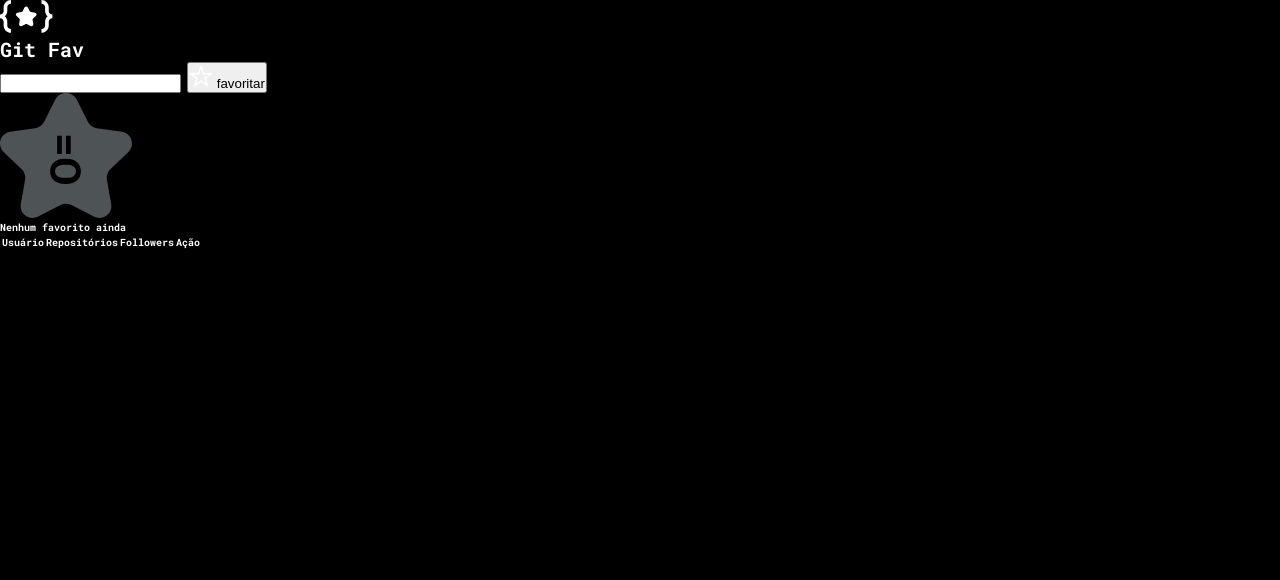
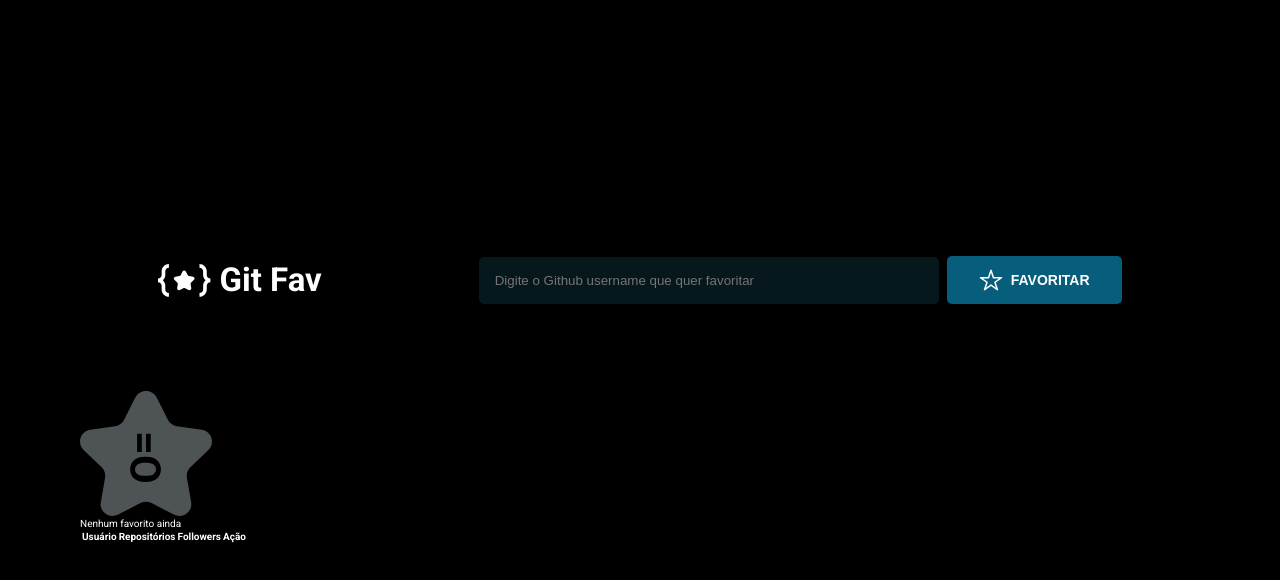
Before and after one commit to matheushnascimento/GitFav, a plain HTML site: page index.html in a window 1280 px wide. Drawn offline with Linux system fonts and the light colour scheme.

Commit message:
css do header

```diff
--- a/index.html
+++ b/index.html
@@ -23,8 +23,14 @@
         </div>
 
         <div class="input-wrapper">
-          <label for="search"></label>
-          <input id="search" type="text" />
+          <label class="sr-only" for="search"
+            >Digite o Github username que quer favoritar</label
+          >
+          <input
+            placeholder="Digite o Github username que quer favoritar"
+            id="search"
+            type="text"
+          />
           <button>
             <img src="assets/button-star.svg" alt="estrela" /> favoritar
           </button>
--- a/style.css
+++ b/style.css
@@ -18,8 +18,99 @@
 }
 
 body {
+  display: flex;
+  align-items: center;
+  justify-content: center;
+
+  min-height: 100vh;
+  min-width: 100vw;
+
+  overflow-x: hidden;
+
   background: var(--cl-black);
 
-  font-family: var(--fn-destaque);
+  font-family: var(--fn-default);
   color: var(--fn-white);
 }
+
+#app {
+  min-width: 112rem;
+}
+
+header {
+  display: flex;
+  align-items: center;
+  justify-content: space-around;
+
+  margin-bottom: 8.7rem;
+}
+
+.title-wrapper {
+  display: flex;
+  align-items: center;
+
+  gap: .8rem;
+}
+
+header h1 {
+  font-weight: 700;
+  font-size: 3.3rem;
+  line-height: 2.4rem;
+  font-style: normal;
+}
+
+.sr-only {
+  position: absolute;
+  width: 1px;
+  height: 1px;
+  padding: 0;
+  margin: -1px;
+  overflow: hidden;
+  clip: rect(0, 0, 0, 0);
+  white-space: nowrap;
+  border-width: 0;
+}
+
+.input-wrapper {
+  display: flex;
+  align-items: center;
+  gap: .8rem;
+}
+
+.input-wrapper input {
+  display: flex;
+  gap: 1rem;
+
+  width: 46rem;
+
+  padding: 1.6rem;
+
+  border: none;
+  border-radius: .5rem;
+
+  background: #06181C;
+
+  color: var(--fn-white);
+}
+
+.input-wrapper button {
+  display: flex;
+  justify-content: center;
+  align-items: center;
+  gap: .8rem;
+
+  padding: 1.2rem 3.2rem;
+
+  border: none;
+  border-radius: .5rem;
+
+  background: #065E7C;
+
+  color: var(--fn-white);
+  font-weight: 700;
+  font-size: 1.4rem;
+  line-height: 2.4rem;
+  font-style: normal;
+  text-align: center;
+  text-transform: uppercase;
+}
```
